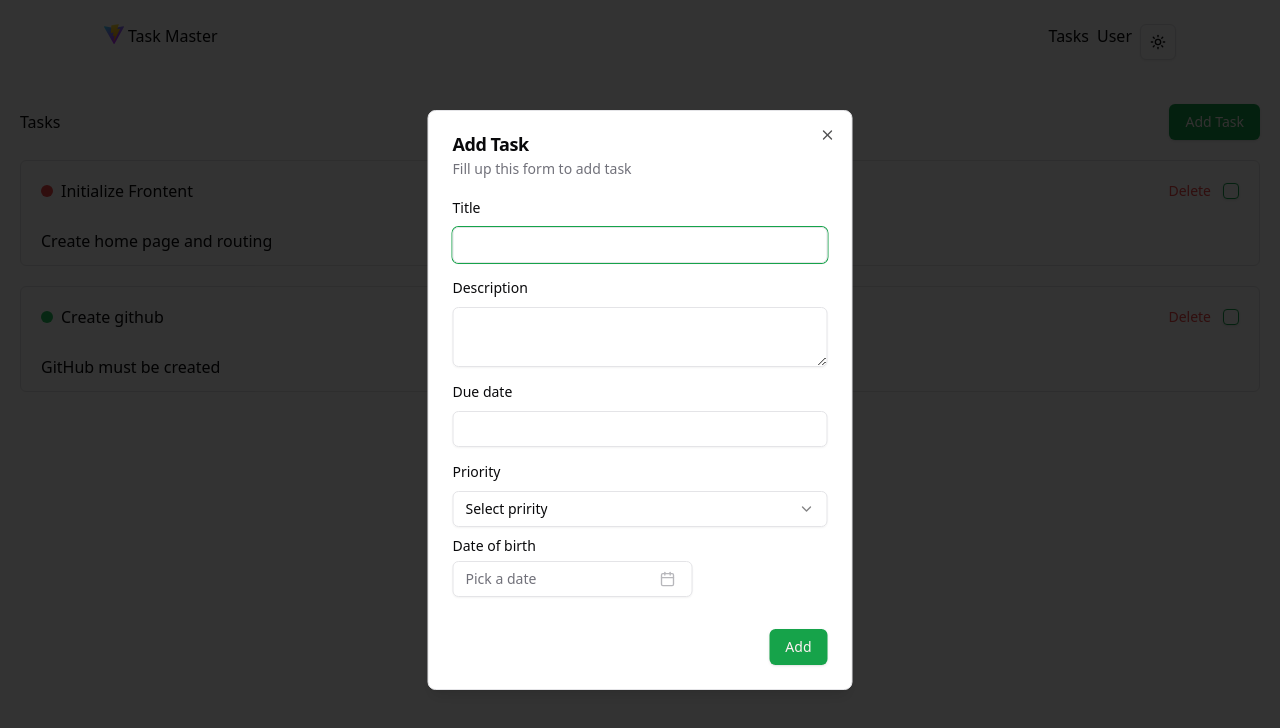
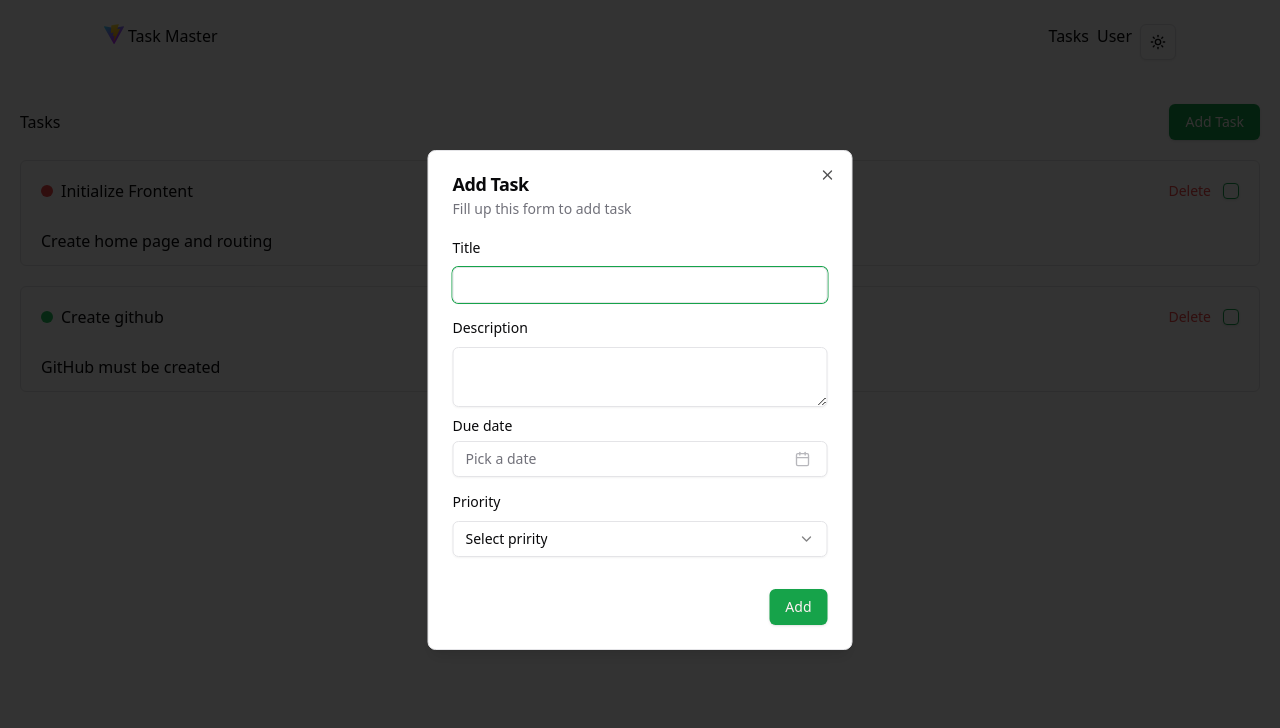
Before and after one commit to shahidulllah/Task-master-with-redux, a React (Vite) app: page / in a window 1280 px wide. Both pictures are taken after a click on the button "Add Task". Shown: the top 728 px of the page. Built offline with nearby package versions, Linux system fonts and the light colour scheme.

Commit message:
add task date picker is added

```diff
--- a/src/components/module/tasks/AddTask.tsx
+++ b/src/components/module/tasks/AddTask.tsx
@@ -18,7 +18,11 @@ import {
   FormLabel,
 } from "@/components/ui/form";
 import { Input } from "@/components/ui/input";
-import { Popover, PopoverContent, PopoverTrigger } from "@/components/ui/popover";
+import {
+  Popover,
+  PopoverContent,
+  PopoverTrigger,
+} from "@/components/ui/popover";
 import {
   Select,
   SelectContent,
@@ -78,11 +82,39 @@ export function AddTaskModal() {
               control={form.control}
               name="dueDate"
               render={({ field }) => (
-                <FormItem>
+                <FormItem className="flex flex-col">
                   <FormLabel>Due date</FormLabel>
-                  <FormControl>
-                    <Input {...field} value={field.value || ""} />
-                  </FormControl>
+                  <Popover>
+                    <PopoverTrigger asChild>
+                      <FormControl>
+                        <Button
+                          variant={"outline"}
+                          className={cn(
+                            " pl-3 text-left font-normal",
+                            !field.value && "text-muted-foreground"
+                          )}
+                        >
+                          {field.value ? (
+                            format(field.value, "PPP")
+                          ) : (
+                            <span>Pick a date</span>
+                          )}
+                          <CalendarIcon className="ml-auto h-4 w-4 opacity-50" />
+                        </Button>
+                      </FormControl>
+                    </PopoverTrigger>
+                    <PopoverContent className="w-auto p-0" align="start">
+                      <Calendar
+                        mode="single"
+                        selected={field.value}
+                        onSelect={field.onChange}
+                        // disabled={(date) =>
+                        //   date > new Date() || date < new Date("1900-01-01")
+                        // }
+                        initialFocus
+                      />
+                    </PopoverContent>
+                  </Popover>
                 </FormItem>
               )}
             />
@@ -110,46 +142,6 @@ export function AddTaskModal() {
                 </FormItem>
               )}
             />
-            <FormField
-              control={form.control}
-              name="dob"
-              render={({ field }) => (
-                <FormItem className="flex flex-col">
-                  <FormLabel>Date of birth</FormLabel>
-                  <Popover>
-                    <PopoverTrigger asChild>
-                      <FormControl>
-                        <Button
-                          variant={"outline"}
-                          className={cn(
-                            "w-[240px] pl-3 text-left font-normal",
-                            !field.value && "text-muted-foreground"
-                          )}
-                        >
-                          {field.value ? (
-                            format(field.value, "PPP")
-                          ) : (
-                            <span>Pick a date</span>
-                          )}
-                          <CalendarIcon className="ml-auto h-4 w-4 opacity-50" />
-                        </Button>
-                      </FormControl>
-                    </PopoverTrigger>
-                    <PopoverContent className="w-auto p-0" align="start">
-                      <Calendar
-                        mode="single"
-                        selected={field.value}
-                        onSelect={field.onChange}
-                        disabled={(date) =>
-                          date > new Date() || date < new Date("1900-01-01")
-                        }
-                        initialFocus
-                      />
-                    </PopoverContent>
-                  </Popover>
-                </FormItem>
-              )}
-            />
             <DialogFooter>
               <Button className="mt-5" type="submit">
                 Add
```
